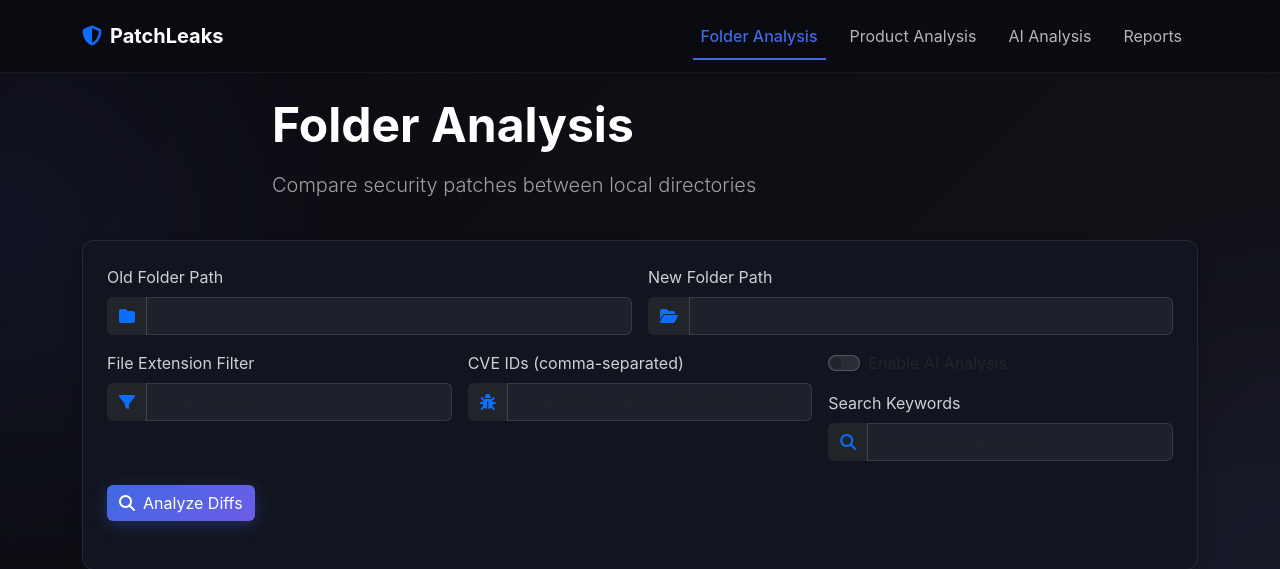
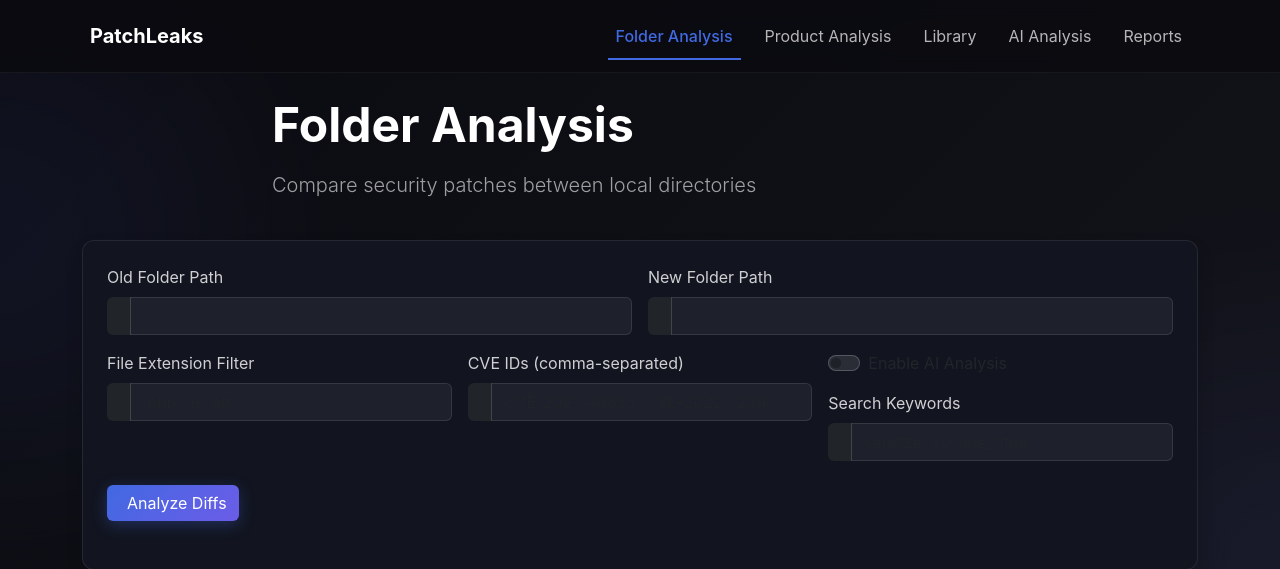
Before and after one commit to hatlesswizard/PatchLeaks, a Flask app: page /folder in a window 1280 px wide; the page is wider, and only the part inside the window is pictured. Shown: the top 569 px of that part. Run offline with Flask 3, Linux system fonts and the light colour scheme; some libraries are stand-ins or nearby versions.

Commit message:
Update folder.html

```diff
--- a/templates/folder.html
+++ b/templates/folder.html
@@ -4,8 +4,8 @@
     <meta charset="UTF-8">
     <meta name="viewport" content="width=device-width, initial-scale=1.0">
     <title>PatchLeaks - Folder Analysis</title>
-    <link href="https://cdn.jsdelivr.net/npm/bootstrap@5.3.2/dist/css/bootstrap.min.css" rel="stylesheet">
-    <link href="https://cdnjs.cloudflare.com/ajax/libs/font-awesome/6.4.2/css/all.min.css" rel="stylesheet">
+    <link href="/static/css/bootstrap.min.css" rel="stylesheet">
+    <link href="/static/css/fontawesome.min.css" rel="stylesheet">
     <style>
         :root {
             --primary-blue: #4169E1;
@@ -667,18 +667,11 @@
             </button>
             <div class="collapse navbar-collapse" id="navbarNav">
                 <ul class="navbar-nav ms-auto">
-                    <li class="nav-item">
-                        <a class="nav-link active" href="#">Folder Analysis</a>
-                    </li>
-                    <li class="nav-item">
-                        <a class="nav-link" href="/products">Product Analysis</a>
-                    </li>
-                    <li class="nav-item">
-                        <a class="nav-link" href="/ai-settings">AI Analysis</a>
-                    </li>
-                    <li class="nav-item">
-                        <a class="nav-link" href="/reports">Reports</a>
-                    </li>
+                    <li class="nav-item"><a class="nav-link active" href="/folder">Folder Analysis</a></li>
+                    <li class="nav-item"><a class="nav-link" href="/products">Product Analysis</a></li>
+                    <li class="nav-item"><a class="nav-link" href="/library">Library</a></li>
+                    <li class="nav-item"><a class="nav-link" href="/ai-settings">AI Analysis</a></li>
+                    <li class="nav-item"><a class="nav-link" href="/reports">Reports</a></li>
                 </ul>
             </div>
         </div>
@@ -970,7 +963,7 @@
     </div>
 </footer>
 
-    <script src="https://cdn.jsdelivr.net/npm/bootstrap@5.3.2/dist/js/bootstrap.bundle.min.js"></script>
+    <script src="/static/js/bootstrap.bundle.min.js"></script>
     <script>
     document.addEventListener('DOMContentLoaded', () => {
         document.querySelectorAll('.filter-btn').forEach(btn => {
```
